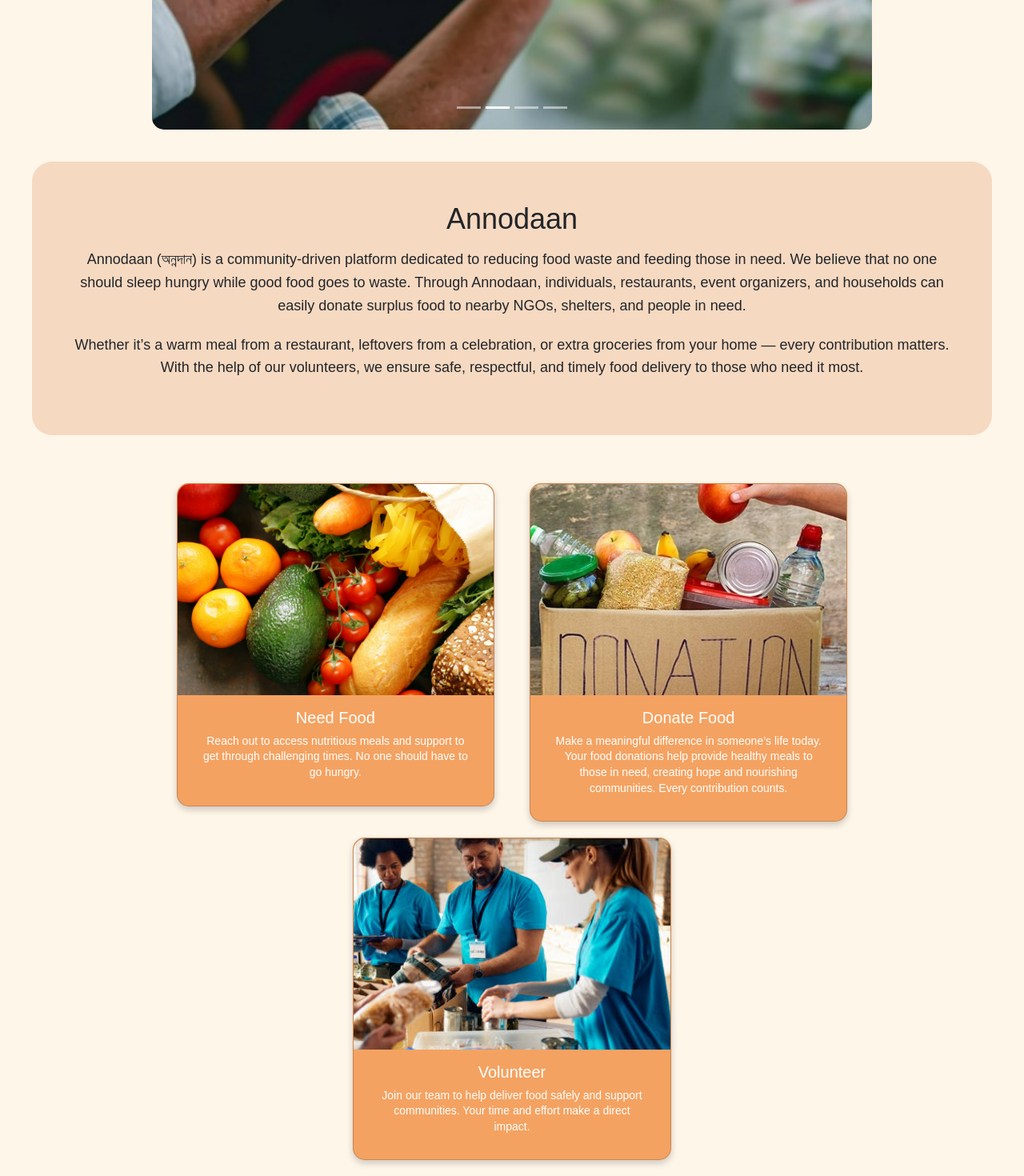
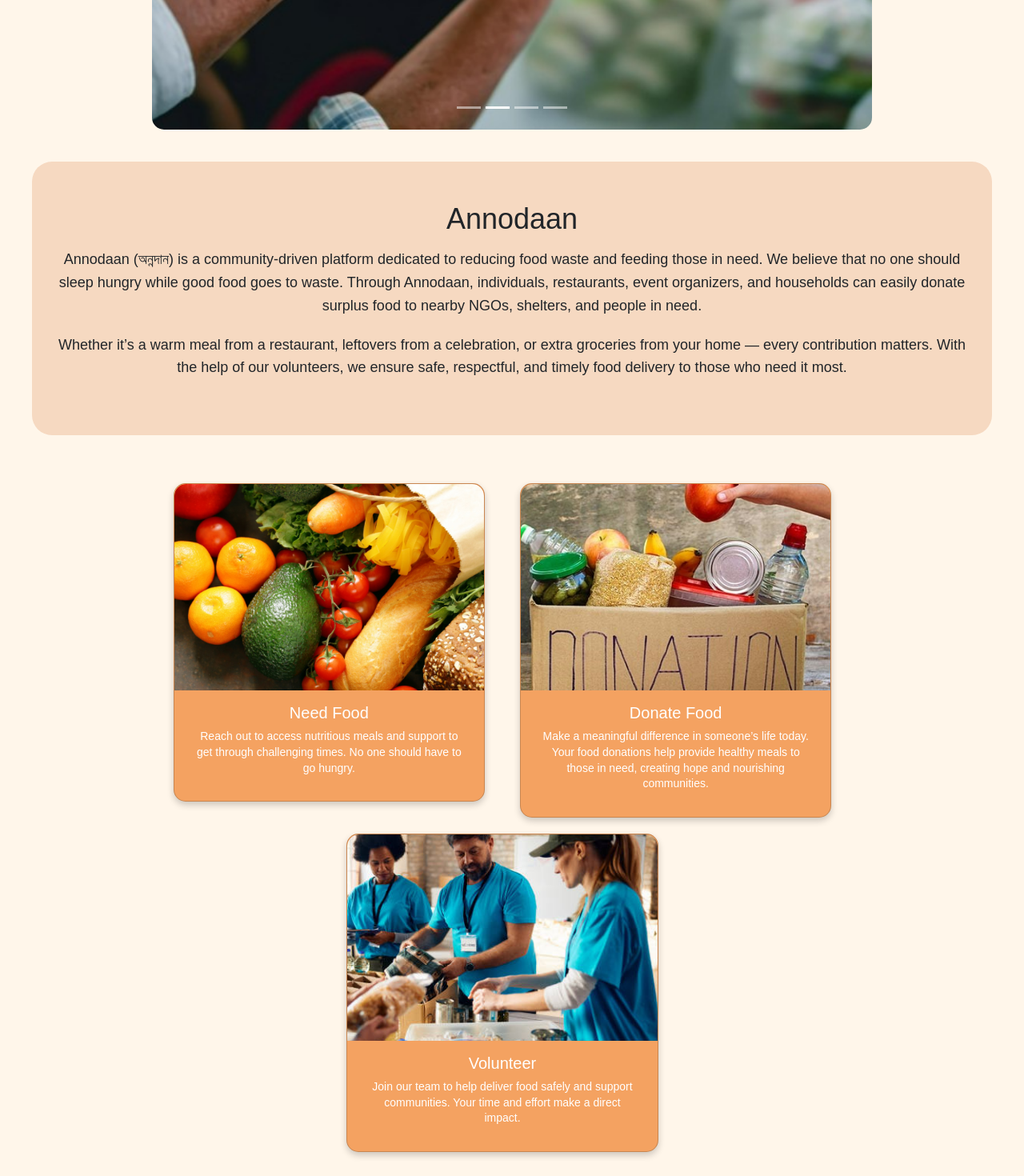
Before and after one commit to mirazumcse20230104130/annodaan, a React (Create React App) app in the folder annodaan/: page / in a window 1280 px wide. Shown: the part 674-2144 px from the top of the page at 80% size. Built offline with nearby package versions, Linux system fonts and the light colour scheme.

Commit message:
4th commit

```diff
--- a/annodaan/src/App.css
+++ b/annodaan/src/App.css
@@ -1,12 +1,14 @@
 /* General body styling */
 * {
   box-sizing: border-box; /* Ensures padding doesn't cause overflow */
+  margin: 0;
+  padding: 0;
 }
 
 body {
-  margin: 0;
   font-family: Arial, sans-serif;
   background-color: #FFF6EA;
+  overflow-x: hidden; /* Prevent side scroll */
 }
 
 /* Header */
@@ -16,11 +18,13 @@
   padding: 20px;
   display: flex;
   align-items: center;
+  width: 100%;
+  max-width: 100vw; /* Ensure header never exceeds viewport */
 }
 
 /* Logo image */
 .logo-img {
-  width: 93px;    /* Change to resize logo */
+  width: 93px;
   height: auto;
   margin-right: 15px;
 }
@@ -32,6 +36,8 @@
   margin-bottom: 40px;
   display: flex;
   justify-content: flex-end;
+  width: 100%;
+  max-width: 100vw;
 }
 
 .breadcrumb-custom .breadcrumb-item a {
@@ -50,8 +56,8 @@
 
 /* Carousel container */
 .carousel-container {
-  width: 80%;               /* Keep responsive */
-  max-width: 900px;         /* Prevent too wide on large screens */
+  width: 90%;
+  max-width: 900px;
   margin: 0 auto 40px auto;
 }
 
@@ -64,15 +70,14 @@
 
 /* Description section */
 .main-description {
-  width: 100%;             /* Controls overall bg width */
-  max-width: 1200px;      /* Optional: maximum width */
-  margin: 0 auto 40px auto;  /* Center horizontally with bottom spacing */
-  padding: 50px 50px;     /* Padding inside the bg */
-  background-color: #f6d9c1; /* Description background */
-  text-align: center;     /* Center title */
-  border-radius: 25px;    /* Optional: rounded corners */
+  width: calc(100% - 20px);  /* 10px gap on each side */
+  max-width: 1200px;
+  margin: 0 auto 40px auto;
+  padding: 50px 20px;       /* Adjust padding as needed */
+  background-color: #f6d9c1;
+  text-align: center;
+  border-radius: 25px;
 }
-
 
 .main-description h2 {
   font-size: 36px;
@@ -88,27 +93,30 @@
 /* Cards container */
 .right-content-cards {
   display: flex;
-  flex-wrap: wrap;           /* Wrap cards on smaller screens */
-  justify-content: center;   /* Center cards */
+  flex-wrap: wrap;
+  justify-content: center;
   gap: 20px;
   padding: 20px;
   background-color: #FFF6EA;
+  width: 100%;
+  max-width: 100vw;
 }
 
 /* Individual option cards */
 .option-card {
-  flex: 0 1 220px;          /* Narrower width, responsive */
+  flex: 0 1 220px;
   border-radius: 15px;
   box-shadow: 0 4px 8px rgba(0,0,0,0.2);
   overflow: hidden;
   text-align: center;
   background-color: #f4a261;
   color: white;
-  transition: transform 0.2s;
+  transition: transform 0.2s, background-color 0.2s;
 }
 
 .option-card:hover {
   transform: translateY(-5px);
+  background-color: #D97B36;
 }
 
 .option-card img {
@@ -121,7 +129,17 @@
 
 .option-card h3 {
   margin: 10px 0 5px 0;
-  font-size: 18px;
+  font-size: 20px;
+  font-family: 'Trebuchet MS', sans-serif;
+  font-weight: 700;
+  text-transform: uppercase;
+  color: #fff;
+  text-shadow: 1px 1px 2px rgba(0,0,0,0.7);
+}
+
+.option-card:hover h3 {
+  color: #ffebcc;
+  text-shadow: 2px 2px 4px rgba(0,0,0,0.8);
 }
 
 .option-card p {
--- a/annodaan/src/MainContent.js
+++ b/annodaan/src/MainContent.js
@@ -68,7 +68,7 @@
             <Card.Body>
               <Card.Title>Donate Food</Card.Title>
               <Card.Text>
-                Make a meaningful difference in someone’s life today. Your food donations help provide healthy meals to those in need, creating hope and nourishing communities. Every contribution counts.
+                Make a meaningful difference in someone’s life today. Your food donations help provide healthy meals to those in need, creating hope and nourishing communities.
               </Card.Text>
             </Card.Body>
           </Card>
```
